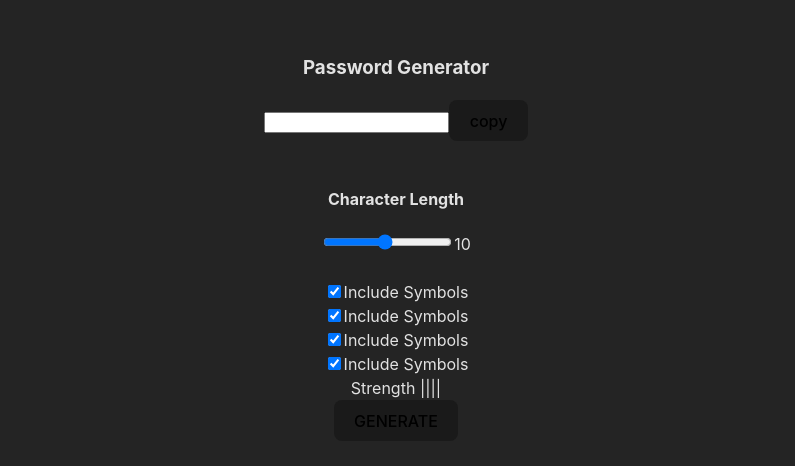
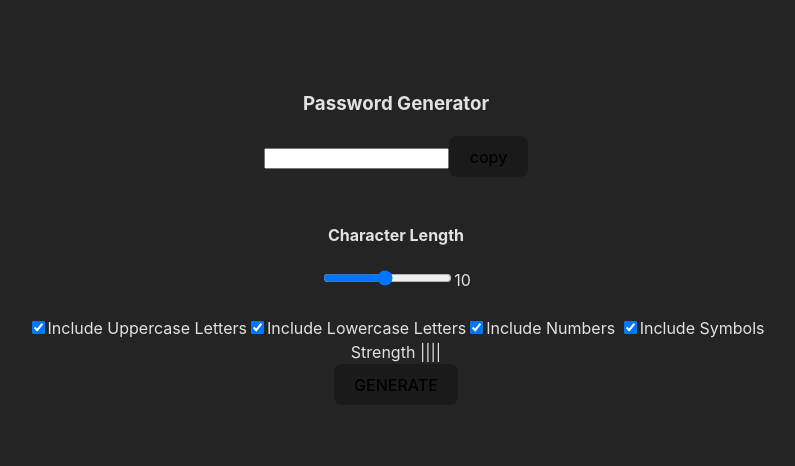
Before and after one commit to buschenyy/password-generator-app, a React (Vite) app: page / in a window 1280 px wide. Shown: the part 162-628 px from the top of the page, without its empty margins (244-1039 px from the left). Built offline with nearby package versions, Linux system fonts and the light colour scheme.

Commit message:
mounting of checkboxes

```diff
--- a/src/App.jsx
+++ b/src/App.jsx
@@ -48,29 +48,18 @@ function App() {
           value={formState['range']}
         />
         <br />
-        <Checkbox
-          name="uppercase"
-          onChange={inputHandler}
-          checked={formState['uppercase']}
-        />
-        <br />
-        <Checkbox
-          name="lowercase"
-          onChange={inputHandler}
-          checked={formState['lowercase']}
-        />
-        <br />
-        <Checkbox
-          name="numbers"
-          onChange={inputHandler}
-          checked={formState['numbers']}
-        />
-        <br />
-        <Checkbox
-          name="symbols"
-          onChange={inputHandler}
-          checked={formState['symbols']}
-        />
+        {Object.keys(formState).map(
+          (key) =>
+            key !== 'range' && (
+              <Checkbox
+                key={key}
+                name={key}
+                onChange={inputHandler}
+                checked={formState[key]}
+                label={key}
+              />
+            )
+        )}
         <br />
         <StrengthRate />
         <button type="submit">GENERATE</button>
--- a/src/components/Checkbox.jsx
+++ b/src/components/Checkbox.jsx
@@ -1,8 +1,9 @@
-const Checkbox = ({ ...props }) => {
+const Checkbox = ({ label, ...props }) => {
+  const isLetterParameter = ['lowercase', 'uppercase'].includes(label)
   return (
-    <label>
+    <label style={{ textTransform: 'capitalize' }}>
       <input type="checkbox" {...props} />
-      Include Symbols
+      {`Include ${label} ${isLetterParameter ? 'letters' : ''}`}
     </label>
   )
 }
```
